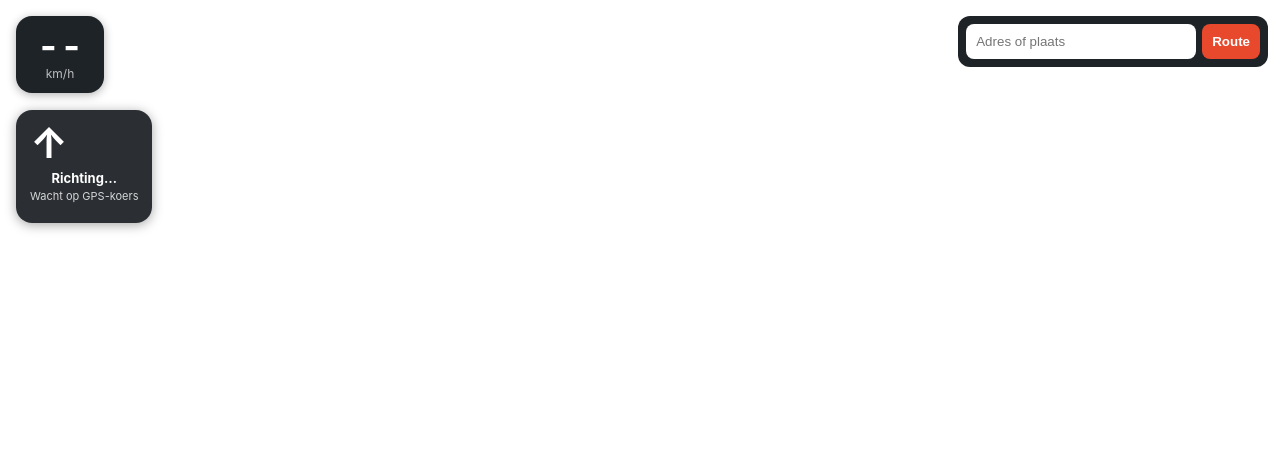
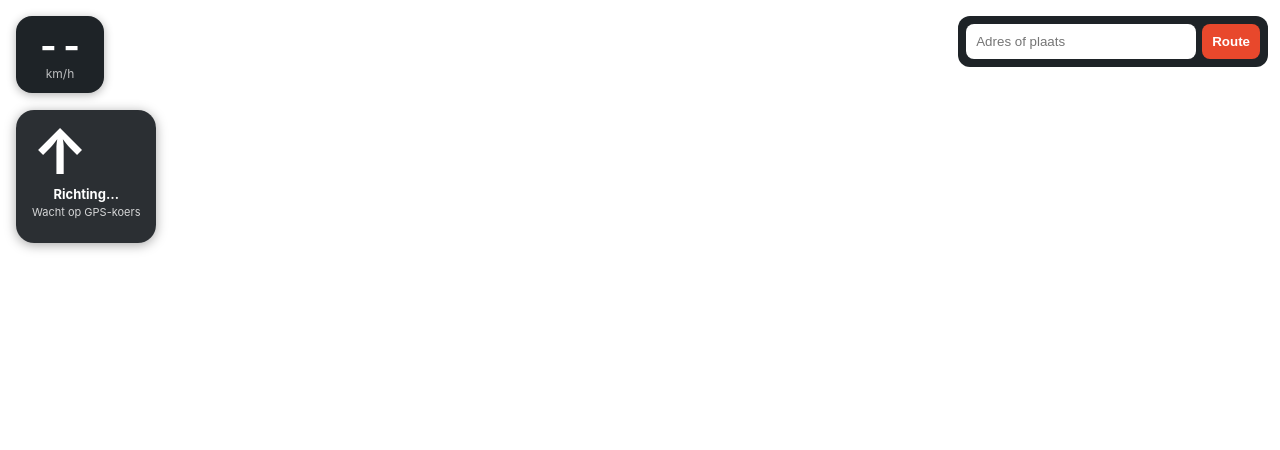
Before and after one commit to RichFreeDiab/flitsmaatje, a Flask app: page / in a window 1280 px wide. Shown: the top 450 px of the page. Run offline with Flask 3, Linux system fonts and the light colour scheme.

Commit message:
fix(nav): grotere richtingpijl en duidelijke rijbaan-aanwijzing

```diff
--- a/static/css/style.css
+++ b/static/css/style.css
@@ -269,10 +269,10 @@ body.alert-active #speed-panel {
   z-index: 1000;
   background: rgba(30, 35, 39, 0.94);
   color: #fff;
-  border-radius: 16px;
-  padding: 12px 14px;
-  min-width: 88px;
-  max-width: min(280px, 72vw);
+  border-radius: 18px;
+  padding: 14px 16px;
+  min-width: 96px;
+  max-width: min(320px, 78vw);
   box-shadow: 0 2px 12px rgba(0,0,0,0.35);
   text-align: center;
   pointer-events: none;
@@ -281,7 +281,7 @@ body.alert-active #speed-panel {
   display: flex;
   align-items: center;
   justify-content: center;
-  gap: 10px;
+  gap: 12px;
   text-align: left;
 }
 #lane-hud .lane-beside {
@@ -292,8 +292,8 @@ body.alert-active #speed-panel {
   gap: 6px;
 }
 #lane-hud .lane-arrow {
-  font-size: 42px;
-  line-height: 1;
+  font-size: 62px;
+  line-height: 0.9;
   font-weight: 700;
   transform-origin: center center;
   transition: transform 0.25s ease;
@@ -301,12 +301,15 @@ body.alert-active #speed-panel {
   flex-shrink: 0;
 }
 #lane-hud .lane-lane-text {
-  padding: 6px 8px;
+  padding: 8px 10px;
   border-radius: 10px;
   background: #1f6f43;
-  font-size: 12px;
-  font-weight: 700;
-  line-height: 1.25;
+  border: 2px solid #34c06f;
+  font-size: 15px;
+  font-weight: 800;
+  line-height: 1.2;
+  letter-spacing: 0.2px;
+  box-shadow: 0 0 10px rgba(52, 192, 111, 0.45);
 }
 #lane-hud .lane-label {
   margin-top: 6px;
@@ -333,33 +336,35 @@ body.alert-active #speed-panel {
 #lane-hud .lane-lanes {
   display: flex;
   justify-content: center;
-  gap: 4px;
-  margin-top: 8px;
+  gap: 6px;
+  margin-top: 10px;
   flex-wrap: wrap;
 }
 #lane-hud .lane-chip {
-  min-width: 28px;
-  height: 40px;
-  border-radius: 8px;
+  min-width: 34px;
+  height: 50px;
+  border-radius: 10px;
   background: #2a3136;
-  border: 2px solid #4a5560;
+  border: 2px solid #55606b;
   display: flex;
   flex-direction: column;
   align-items: center;
   justify-content: center;
-  font-size: 16px;
+  font-size: 20px;
   font-weight: 700;
   line-height: 1;
-  gap: 2px;
+  gap: 3px;
 }
 #lane-hud .lane-chip small {
-  font-size: 9px;
+  font-size: 10px;
   font-weight: 600;
   opacity: 0.85;
 }
 #lane-hud .lane-chip.follow {
   background: #0a84ff;
   border-color: #4da3ff;
+  box-shadow: 0 0 12px rgba(10, 132, 255, 0.7);
+  transform: scale(1.08);
 }
 body.alert-active #lane-hud {
   opacity: 0.9;
--- a/static/js/lane-hud.js
+++ b/static/js/lane-hud.js
@@ -157,7 +157,7 @@
       })
       .join("");
     if (followIdx >= 0) {
-      lanesEl.dataset.hint = `Baan ${followIdx + 1} van ${lanes.length}`;
+      lanesEl.dataset.hint = `Volg baan ${followIdx + 1} van ${lanes.length}`;
     } else {
       lanesEl.dataset.hint = `${lanes.length} banen`;
     }
--- a/templates/index.html
+++ b/templates/index.html
@@ -13,7 +13,7 @@
 <link rel="manifest" href="/static/manifest.webmanifest">
 <link rel="apple-touch-icon" href="/static/icons/icon-192.png">
 <link rel="stylesheet" href="https://unpkg.com/leaflet@1.9.4/dist/leaflet.css" />
-<link rel="stylesheet" href="/static/css/style.css?v=20260816-lane2">
+<link rel="stylesheet" href="/static/css/style.css?v=20260818-pijlbane">
 </head>
 <body>
 
@@ -83,6 +83,6 @@
   <script src="https://unpkg.com/leaflet@1.9.4/dist/leaflet.js"></script>
   <script src="/static/js/app.js"></script>
 <script src="/static/js/navigation.js"></script>
-<script src="/static/js/lane-hud.js?v=20260816-lane2"></script>
+<script src="/static/js/lane-hud.js?v=20260818-pijlbane"></script>
 </body>
 </html>
```
Also changed, not shown: 1 other file.
